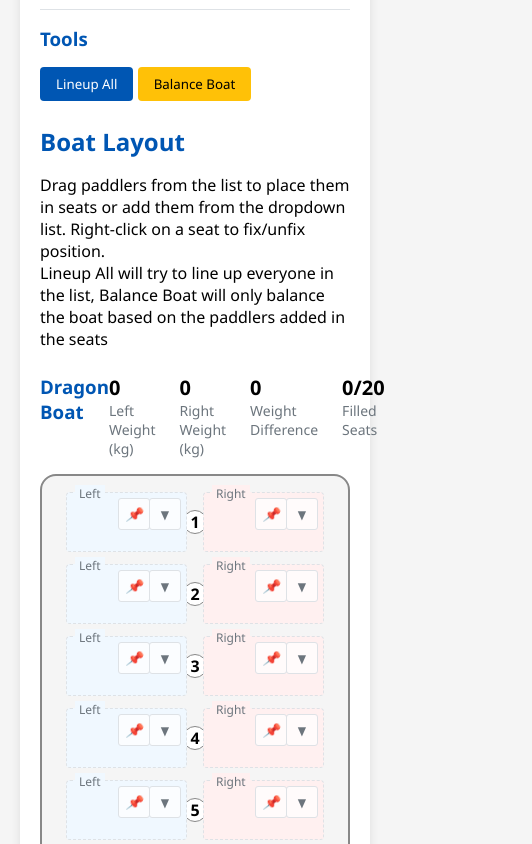
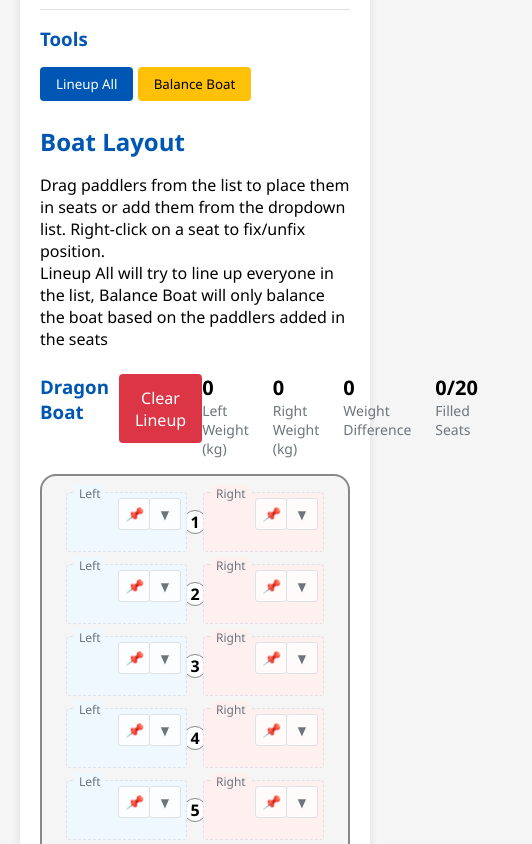
Before and after one commit to johnbick1069/dragonboat, a plain HTML site: page index.html in a window 390 px wide. Shown: the part 1056-1900 px from the top of the page, 532 px wide, since content can reach past the window. Drawn offline with Linux system fonts and the light colour scheme.

Commit message:
move clear lineup button

```diff
--- a/css/boat.css
+++ b/css/boat.css
@@ -364,3 +364,26 @@
         right: 72px;
     }
 }
+
+/* Add these styles at the end of boat.css */
+
+.boat-controls {
+    display: flex;
+    justify-content: flex-end;
+    margin-bottom: 15px;
+}
+
+.boat-controls button {
+    margin-left: 10px;
+}
+
+@media (max-width: 768px) {
+    .boat-controls {
+        justify-content: center;
+    }
+
+    .boat-controls button {
+        padding: 10px 16px;
+        font-size: 16px;
+    }
+}
--- a/index.html
+++ b/index.html
@@ -17,7 +17,6 @@
             <div class="app-controls">
                 <button id="importCsv" class="secondary">Import Team</button>
                 <button id="exportCsv" class="success">Export Team</button>
-                <button id="clearAll" class="danger">Clear Lineup</button>
                 <button id="clearSavedData" class="secondary">Clear Saved Data</button>
             </div>
         </div>
@@ -64,6 +63,10 @@
                 <div class="boat-container">
                     <div class="boat-header">
                         <h3>Dragon Boat</h3>
+                        <div class="boat-controls">
+                        <!-- Added clearAll button here -->
+                        <button id="clearAll" class="danger">Clear Lineup</button>
+                        </div>
                         <div class="boat-statistics">
                             <div class="stat-item">
                                 <span class="stat-value" id="leftWeight">0</span>
```
